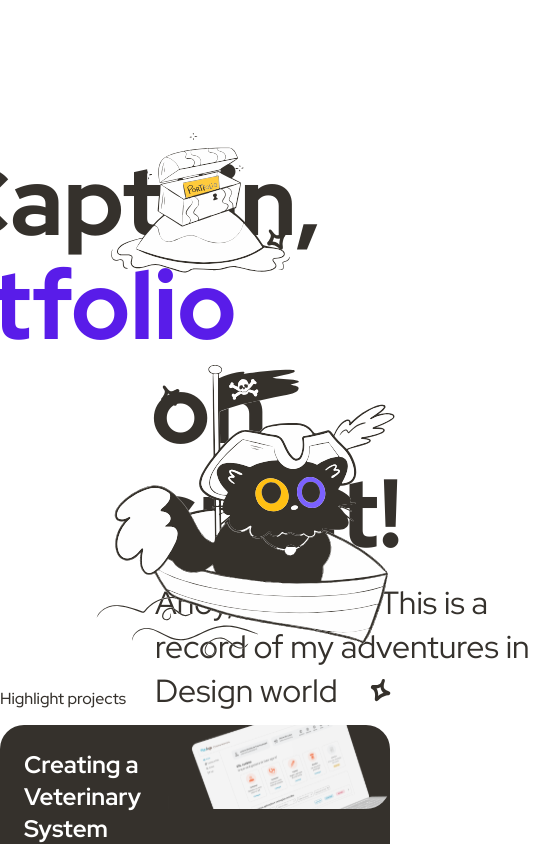
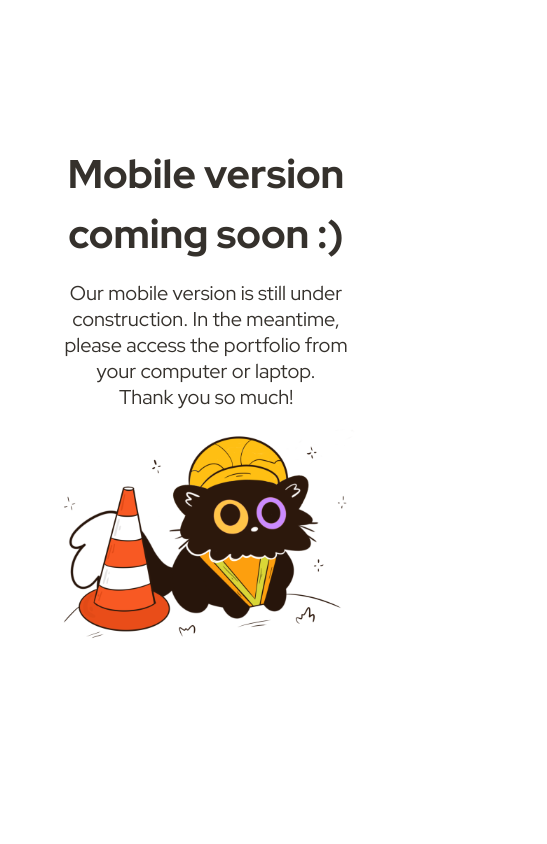
Before and after one commit to caioat/neni-portfolio-shadcn, a React (Vite) app: page / in a window 390 px wide. Shown: the top 844 px of the page, 547 px wide, since content can reach past the window. Built offline with nearby package versions, Linux system fonts and the light colour scheme.

Commit message:
Temporary mobile under construction component

```diff
--- a/src/components/Footer.tsx
+++ b/src/components/Footer.tsx
@@ -1,14 +1,19 @@
 import { Button } from "./ui/button";
 import { MoveUp, MoveUpRight, Mail, Linkedin } from "lucide-react";
 import owl1 from "../assets/owl_1.svg";
+import useWindowDimensions from "./hooks/useWindowDimensions";
 
 export const Footer = () => {
+  const { width } = useWindowDimensions();
+
   const handleScrollToTop = () => {
     window.scrollTo({ top: 0, behavior: "smooth" });
   };
 
   return (
-    <footer className="py-6 md:py-0 bg-foreground">
+    <footer
+      className={`py-6 md:py-0 bg-foreground ${width < 912 ? "hidden" : ""}`}
+    >
       <div className="container-wrapper">
         <div className="h-[378px]">
           <div className="flex justify-center">
--- a/src/components/Header.tsx
+++ b/src/components/Header.tsx
@@ -1,9 +1,12 @@
+import useWindowDimensions from "./hooks/useWindowDimensions";
 import { MainNav } from "./MainNav";
 
 export const Header = () => {
+  const { width } = useWindowDimensions();
+
   return (
     // <header className="sticky top-0 z-50 w-full bg-background/95 backdrop-blur supports-[backdrop-filter]:bg-background/60">
-    <header className="top-0 z-50 w-full ">
+    <header className={`top-0 z-50 w-full ${width < 912 ? "hidden" : ""}`}>
       <div className="container-wrapper">
         <div className="grid h-[69px] content-center items-center">
           <MainNav />
--- a/src/components/MainNav.tsx
+++ b/src/components/MainNav.tsx
@@ -2,7 +2,7 @@ import { Link } from "@tanstack/react-router";
 
 export const MainNav = () => {
   return (
-    <div className="hidden md:flex w-full justify-between items-baseline">
+    <div className="md:flex w-full justify-between items-baseline">
       <p className="font-bold">Carolina Miguel</p>
 
       <nav className="flex items-center gap-4 xl:gap-6">
--- /dev/null
+++ b/src/components/TempEmptyMobile.tsx
@@ -0,0 +1,17 @@
+import React from "react";
+import underConstruction from "@/assets/under_construction.svg";
+
+const TempEmptyMobile: React.FC = () => (
+  <div className="flex flex-col items-center text-center justify-center pl-14 pr-14 pt-20 min-w-[412px]">
+    <h2 className="mb-4">Mobile version coming soon :)</h2>
+    <p className="text-xl text-center leading-6.5 mb-4">
+      Our mobile version is still under construction. In the meantime, please
+      access the portfolio from your computer or laptop.
+      <br />
+      Thank you so much!
+    </p>
+    <img src={underConstruction} alt="" />
+  </div>
+);
+
+export default TempEmptyMobile;
--- /dev/null
+++ b/src/components/hooks/useWindowDimensions.tsx
@@ -0,0 +1,26 @@
+import { useState, useEffect } from "react";
+
+function getWindowDimensions() {
+  const { innerWidth: width, innerHeight: height } = window;
+  return {
+    width,
+    height,
+  };
+}
+
+export default function useWindowDimensions() {
+  const [windowDimensions, setWindowDimensions] = useState(
+    getWindowDimensions()
+  );
+
+  useEffect(() => {
+    function handleResize() {
+      setWindowDimensions(getWindowDimensions());
+    }
+
+    window.addEventListener("resize", handleResize);
+    return () => window.removeEventListener("resize", handleResize);
+  }, []);
+
+  return windowDimensions;
+}
--- a/src/routes/aboutMe.lazy.tsx
+++ b/src/routes/aboutMe.lazy.tsx
@@ -23,13 +23,19 @@ import photoAboutMe16 from "@/assets/photo_aboutMe_16.svg";
 import photoAboutMe17 from "@/assets/photo_aboutMe_17.svg";
 import aboutMeCard1 from "@/assets/aboutMe_card_1.svg";
 import aboutMeCard2 from "@/assets/aboutMe_card_2.svg";
+import useWindowDimensions from "@/components/hooks/useWindowDimensions";
+import TempEmptyMobile from "@/components/TempEmptyMobile";
 
 export const Route = createLazyFileRoute("/aboutMe")({
   component: AboutMe,
 });
 
 function AboutMe() {
-  return (
+  const { width } = useWindowDimensions();
+
+  return width < 912 ? (
+    <TempEmptyMobile />
+  ) : (
     <div className="grid grid-cols-10 gap-6">
       <div className="col-span-6 text-xl">
         <h2>Get to know the adventurer behind the adventures</h2>
--- a/src/routes/illustration.lazy.tsx
+++ b/src/routes/illustration.lazy.tsx
@@ -2,13 +2,19 @@ import { Link } from "@tanstack/react-router";
 import { Button } from "@/components/ui/button";
 import { createLazyFileRoute } from "@tanstack/react-router";
 import underConstruction from "@/assets/under_construction.svg";
+import useWindowDimensions from "@/components/hooks/useWindowDimensions";
+import TempEmptyMobile from "@/components/TempEmptyMobile";
 
 export const Route = createLazyFileRoute("/illustration")({
   component: Illustration,
 });
 
 function Illustration() {
-  return (
+  const { width } = useWindowDimensions();
+
+  return width < 912 ? (
+    <TempEmptyMobile />
+  ) : (
     <div className="flex flex-col items-center justify-center space-y-6">
       <h2 className="mb-4">Page under construction</h2>
       <p className="text-xl text-center leading-6.5 mb-4">
--- a/src/routes/index.lazy.tsx
+++ b/src/routes/index.lazy.tsx
@@ -10,13 +10,19 @@ import postGraduationCard from "../assets/post_graduation_card.svg";
 import avatar from "../assets/avatar.svg";
 import { TestimonialCard } from "@/components/cards/TestimonialCard";
 import { CaptainWidget } from "@/components/CaptainWidget";
+import useWindowDimensions from "@/components/hooks/useWindowDimensions";
+import TempEmptyMobile from "@/components/TempEmptyMobile";
 
 export const Route = createLazyFileRoute("/")({
   component: Index,
 });
 
 function Index() {
-  return (
+  const { width } = useWindowDimensions();
+
+  return width < 912 ? (
+    <TempEmptyMobile />
+  ) : (
     <>
       <CaptainWidget />
       <div className="pb-16">
```
